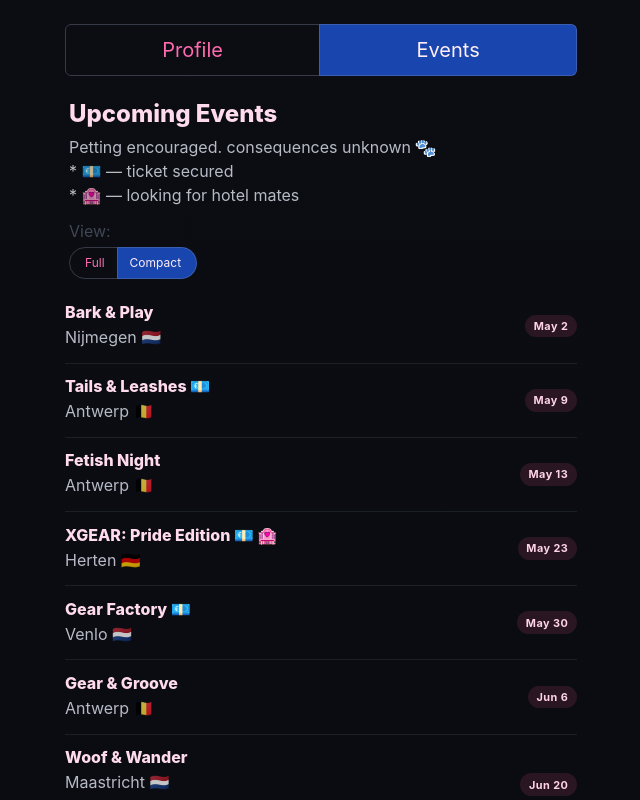
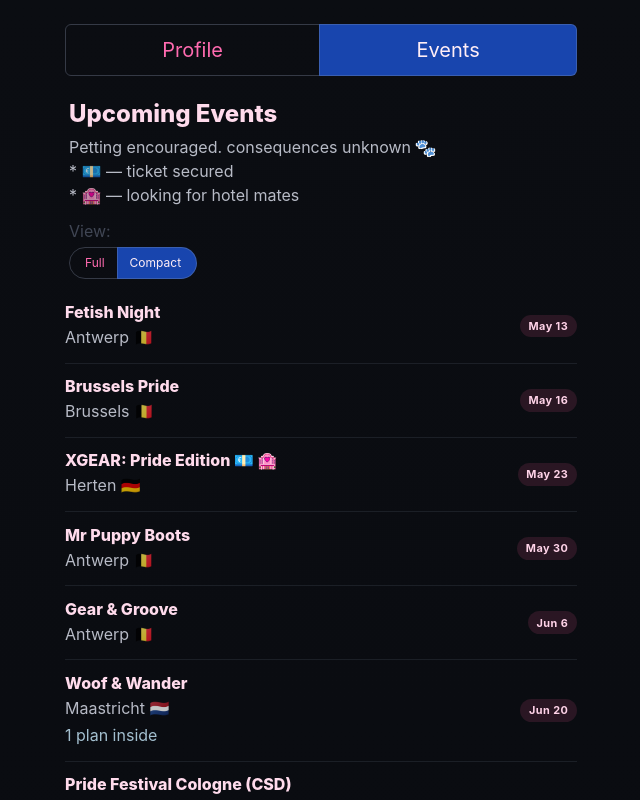
Before and after one commit to pup-softlock/pup-softlock-landing, a Nuxt app: page /events in a window 1280 px wide. Shown: the top 800 px of the page, without its empty margins (319-959 px from the left). Built offline with nearby package versions, Linux system fonts and the light colour scheme.

Commit message:
update events

```diff
--- a/app/data/events.ts
+++ b/app/data/events.ts
@@ -2,19 +2,14 @@
 
 export const EVENTS: EventItem[] = [
   {
-    date: { start: { month: "May", day: 2 } },
-    title: "Bark & Play",
-    location: "Danscafé Marcus-Antonius, Nijmegen, The Netherlands 🇳🇱",
-  },
-  {
-    date: { start: { month: "May", day: 9 } },
-    title: "Tails & Leashes 💶",
+    date: { start: { month: "May", day: 13 } },
+    title: "Fetish Night",
     location: "The Boots, Antwerp, Belgium 🇧🇪",
   },
   {
-    date: { start: { month: "May", day: 13 } },
-    title: "Fetish Night",
-    location: "The Boots, Antwerp, Belgium 🇧🇪",
+    date: { start: { month: "May", day: 16 } },
+    title: "Brussels Pride",
+    location: "Brussels, Belgium 🇧🇪",
   },
   {
     date: { start: { month: "May", day: 23 } },
@@ -23,8 +18,8 @@
   },
   {
     date: { start: { month: "May", day: 30 } },
-    title: "Gear Factory 💶",
-    location: "Grenswerk, Venlo, The Netherlands 🇳🇱",
+    title: "Mr Puppy Boots",
+    location: "The Boots, Antwerp, Belgium 🇧🇪",
   },
   // {
   //   date: { start: { month: "Jun", day: 27 } },
--- a/app/data/past-events.ts
+++ b/app/data/past-events.ts
@@ -4,6 +4,16 @@
   {
     year: "2026",
     items: [
+      {
+        title: "Tails & Leashes",
+        location: "The Boots, Antwerp 🇧🇪",
+        dates: "May",
+      },
+      {
+        title: "Bark & Play",
+        location: "Nijmegen 🇳🇱",
+        dates: "May",
+      },
       {
         title: "Puppy Night @ Babylon Sauna",
         location: "Cologne 🇩🇪",
```
